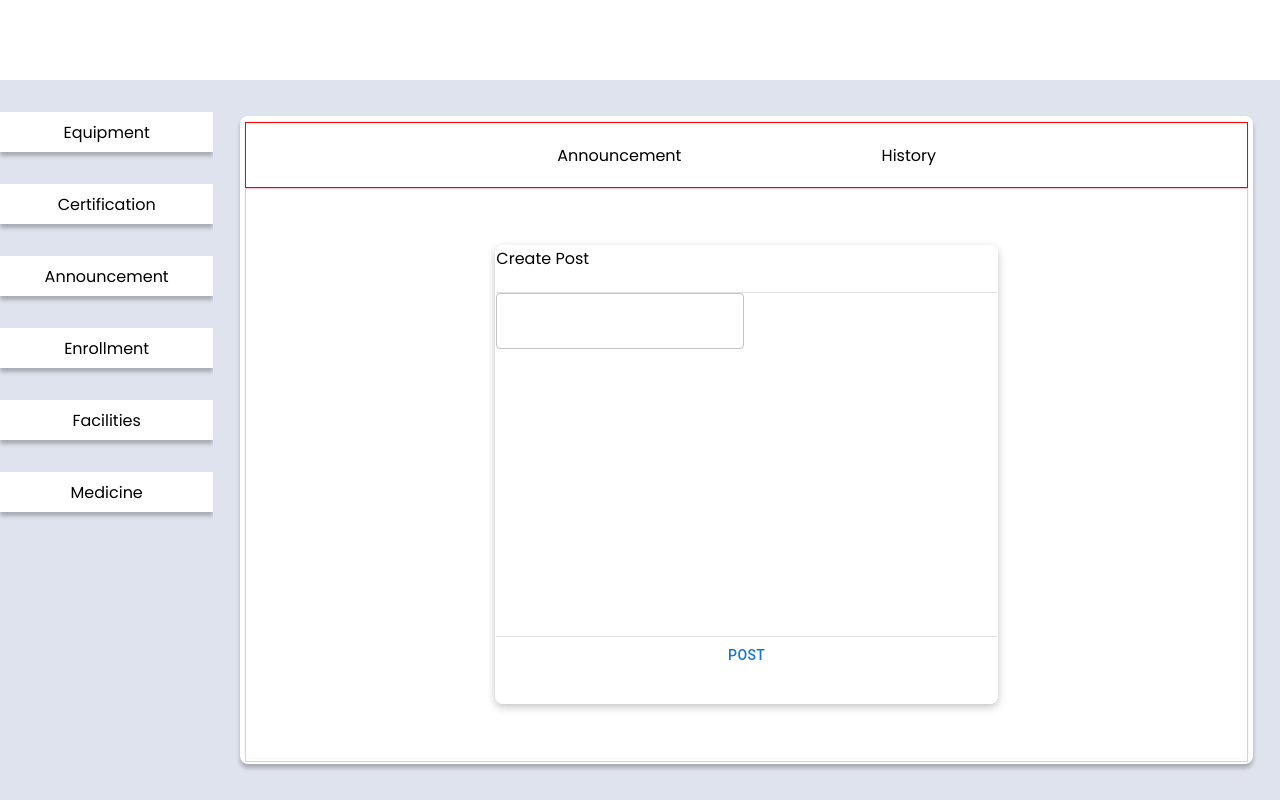
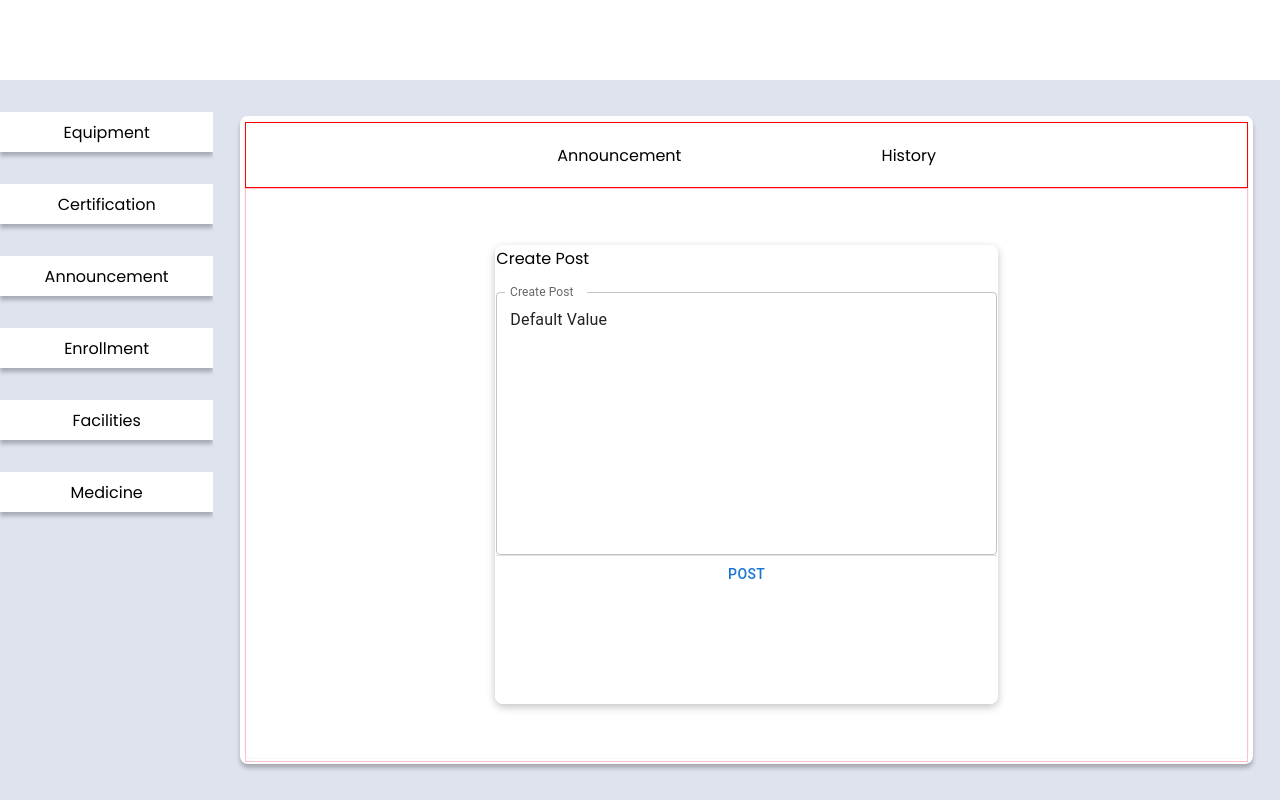
Before and after one commit to Neo-Cicada/Thesis-Barangay-Management-System, a React (Vite) app in the folder admin/: page /announcement/announcement-management in a window 1280 px wide. Built offline with nearby package versions, Linux system fonts and the light colour scheme.

Commit message:
fixing Announcement component UI

```diff
--- a/admin/src/pages/AnnouncementManagement.jsx
+++ b/admin/src/pages/AnnouncementManagement.jsx
@@ -14,8 +14,13 @@ export default function AnnouncementManagement() {
     <>
         <div style={boxStyle}>
           <div style={{width: '100%', height: '10%'}}>Create Post</div>
-          <Divider/>
-          <TextField sx={{height: '75%'}}/>
+          <TextField
+          label="Create Post"
+          multiline
+          rows={10}
+          sx={{ width: '100%' }}
+          defaultValue="Default Value"
+        />
           <Divider/>
           <Button sx={{width:'100%'}}>Post</Button>
         </div>
```
